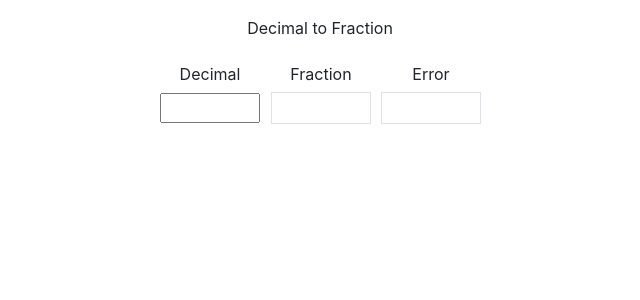
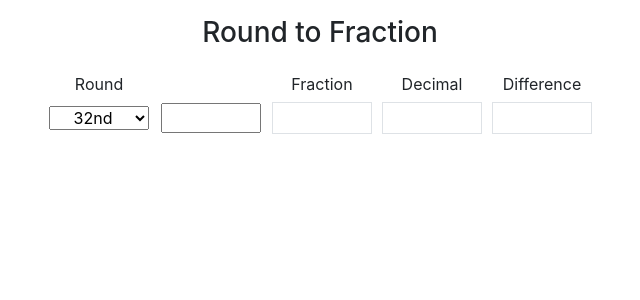
Before and after one commit to feeling-impossible/wwcalc, a React (Create React App) app: page / in a window 1280 px wide. Shown: the top 300 px of the page, without its empty margins (320-960 px from the left). Built offline with nearby package versions, Linux system fonts and the light colour scheme.

Commit message:
hugely simplified. added division drop down

```diff
--- a/package.json
+++ b/package.json
@@ -6,6 +6,7 @@
     "@testing-library/jest-dom": "^4.2.4",
     "@testing-library/react": "^9.5.0",
     "@testing-library/user-event": "^7.2.1",
+    "fracty": "^1.0.9",
     "react": "^16.13.1",
     "react-dom": "^16.13.1",
     "react-scripts": "3.4.1"
--- /dev/null
+++ b/src/Utils.js
@@ -0,0 +1,32 @@
+// import React from "react";
+var fracty = require("fracty");
+
+let Utils = {};
+Utils.d2f = function (value, divisions) {
+  if (!value.match(/^\d*\.?\d*$/))
+    return {
+      decimal: undefined,
+      fraction: undefined,
+      error: undefined,
+    };
+
+  let decimal = Math.round(value * divisions) / divisions;
+  let fraction = fracty(decimal);
+  let error = decimal - value;
+
+  return {
+    decimal: decimal,
+    fraction: fraction,
+    error: error,
+  };
+};
+
+Utils.round3 = function (value) {
+  return Math.round(value * 1000) / 1000;
+};
+
+Utils.round5 = function (value) {
+  return Math.round(value * 100000) / 100000;
+};
+
+export default Utils;
--- a/src/components/Decimal2Fraction.js
+++ b/src/components/Decimal2Fraction.js
@@ -1,47 +1,36 @@
 import React from "react";
-
-let fractions = [...Array(32)].map((x, i) => i / 32);
-// console.log(fractions);
+import Utils from "../Utils";
 
 class Decimal2Fraction extends React.Component {
-  d2f({ target }) {
-    if (!target.value.match(/\d+\.?\d*/)) return;
-
-    let fractionDiv = document.getElementById("fraction");
-    let errorDiv = document.getElementById("error");
-    let value = target.value;
-    let number = Math.floor(value);
-    let decimal = round5(value % 1);
-    // console.log(number + decimal);
-
-    number = number ? number : "";
-
-    // let neighbors = fractions.filter((x,i))
-    let fraction = reduce(
-      fractions.indexOf(
-        fractions.reduce((prev, curr) =>
-          Math.abs(curr - decimal) < Math.abs(prev - decimal) ? curr : prev
-        )
-      ),
-      32
-    );
-    // console.log(fraction);
-
-    fractionDiv.textContent = `${number} ${fraction[0]}/${fraction[1]}`;
-    errorDiv.textContent = round3(value - (number + fraction[0] / fraction[1]));
+  constructor(props) {
+    super(props);
+    this.state = {
+      decimal: undefined,
+      fraction: undefined,
+      error: undefined,
+    };
+    this.onChange = this.onChange.bind(this);
+    // this.onInputChange = this.onInputChange.bind(this);
+    // this.onDivisionsChange = this.onDivisionsChange.bind(this);
+  }
+  onInputChange({ target }) {
+    this.setState(Utils.d2f(target.value, this.state.divisions));
+  }
+  onDivisionsChange({ target }) {
+    this.setState({ divisions: target.value });
+  }
+  onChange() {
+    let divisions = document.getElementById("divisions").value;
+    let value = document.getElementById("value").value;
+    this.setState(Utils.d2f(value, divisions));
   }
   render() {
     let style = { width: "100px" };
     return (
       <div className="mx-auto">
-        <div className="my-3">Decimal to Fraction</div>
-        {/* <div className="flex">
-          <div>
-            <input className="textCenter" onChange={this.d2f} style={style} />
-          </div>
-          <div id="fraction" className="ml-2 px-2 border" style={style}></div>
-          <div id="error" className="ml-2 px-2 border" style={style}></div>
-        </div> */}
+        <div className="my-3">
+          <h3>Round to Fraction</h3>
+        </div>
         <table
           style={{
             borderCollapse: "separate",
@@ -50,24 +39,43 @@ class Decimal2Fraction extends React.Component {
         >
           <tbody>
             <tr>
+              <td style={style}>Round</td>
+              <td style={style}>&nbsp;</td>
+              <td style={style}>Fraction</td>
               <td style={style}>Decimal</td>
-              <td style={style}>Fraction</td>
-              <td style={style}>Error</td>
+              <td style={style}>Difference</td>
             </tr>
             <tr>
               <td>
+                <select
+                  id="divisions"
+                  defaultValue={32}
+                  onChange={this.onChange}
+                  style={style}
+                >
+                  {[64, 32, 16, 8, 4].map((value) => {
+                    return (
+                      <option className="textCenter" key={value} value={value}>
+                        {value}
+                        {value.toString().match(/2$/) ? "nd" : "th"}
+                      </option>
+                    );
+                  })}
+                </select>
+              </td>
+              <td>
                 <input
+                  id="value"
                   className="textCenter"
-                  onChange={this.d2f}
+                  onChange={this.onChange}
                   style={style}
                 />
               </td>
-              <td id="fraction" className="border">
-                &nbsp;
+              <td className="border">{this.state.fraction || ""}</td>
+              <td className="border">
+                {Utils.round3(this.state.decimal) || ""}
               </td>
-              <td id="error" className="border">
-                &nbsp;
-              </td>
+              <td className="border">{Utils.round3(this.state.error) || ""}</td>
             </tr>
           </tbody>
         </table>
@@ -77,19 +85,3 @@ class Decimal2Fraction extends React.Component {
 }
 
 export default Decimal2Fraction;
-
-function round3(value) {
-  return Math.round(value * 1000) / 1000;
-}
-
-function round5(value) {
-  return Math.round(value * 100000) / 100000;
-}
-
-function reduce(numerator, denominator) {
-  var gcd = function gcd(a, b) {
-    return b ? gcd(b, a % b) : a;
-  };
-  gcd = gcd(numerator, denominator);
-  return [numerator / gcd, denominator / gcd];
-}
```
Also changed, not shown: 1 other file (tests, documents, lock files or other folders).
